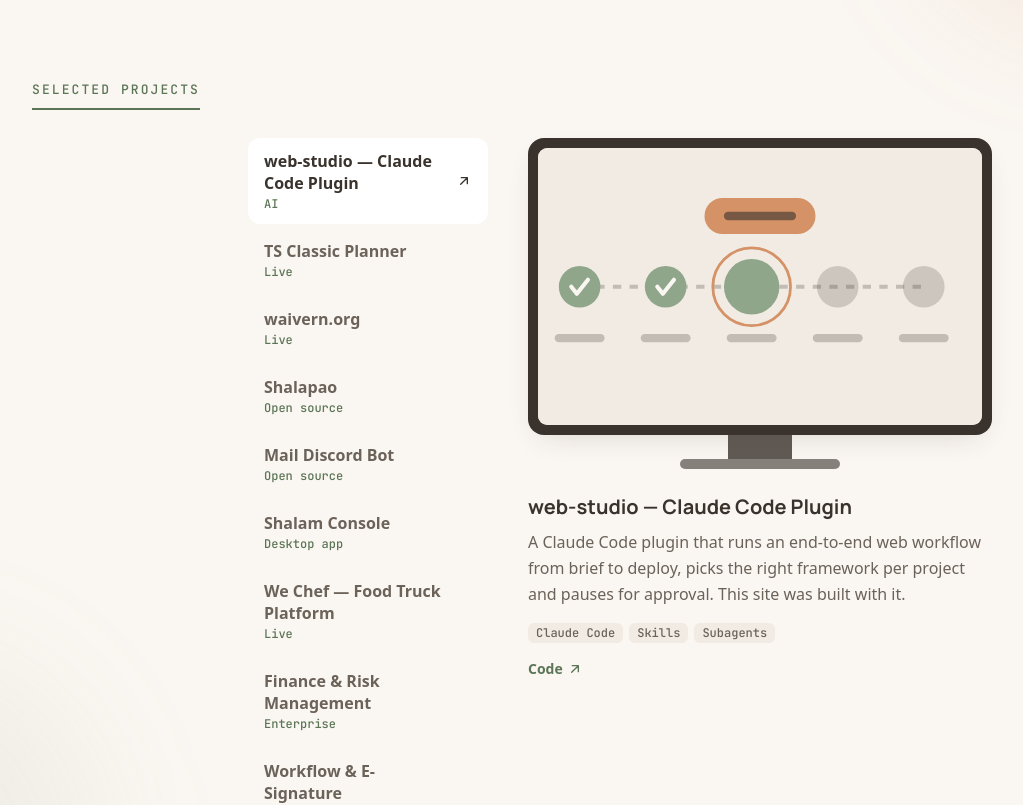
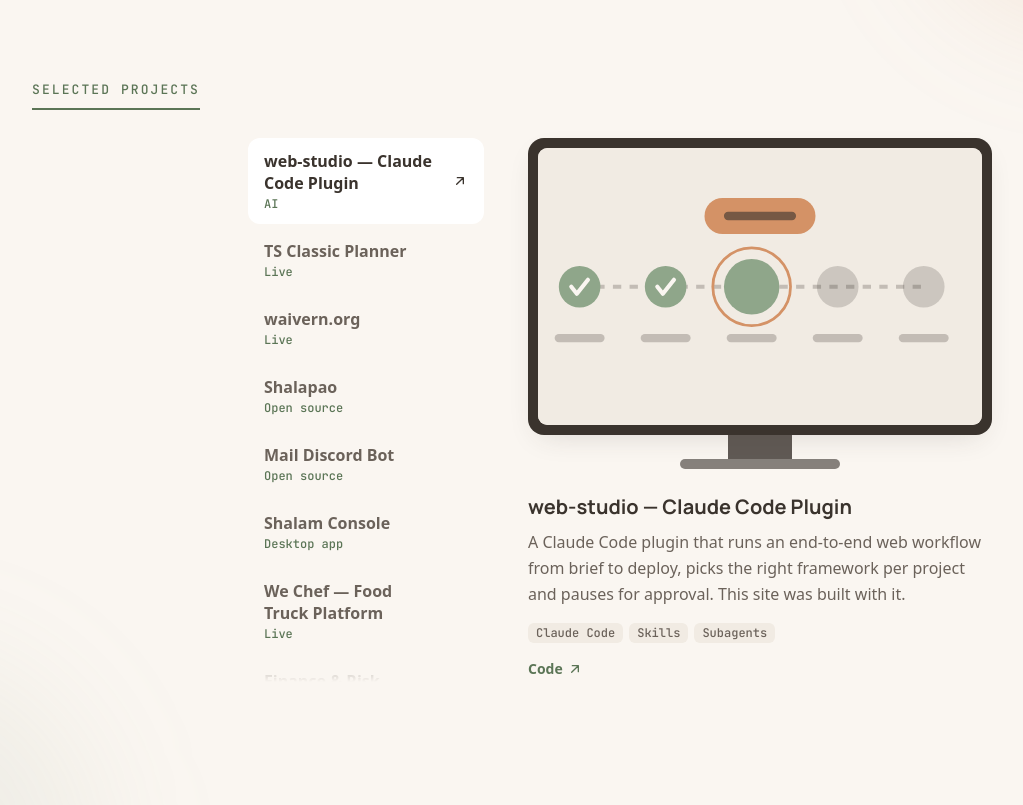
Before and after one commit to nattawai/portfolio, a React (Vite) app: page / in a window 1280 px wide. Shown: the part 1260-2065 px from the top of the page, without its empty margins (128-1151 px from the left). Built offline with nearby package versions, Linux system fonts and the light colour scheme; a web font is replaced by a local one.

Commit message:
feat(projects): scrollable project list with edge fades
Co-Authored-By: Claude Opus 5.5 <noreply@anthropic.com>

```diff
--- a/src/sections/Projects.tsx
+++ b/src/sections/Projects.tsx
@@ -1,4 +1,4 @@
-import { useRef, useState, type KeyboardEvent } from 'react'
+import { useEffect, useRef, useState, type KeyboardEvent, type WheelEvent } from 'react'
 import { useTranslation } from 'react-i18next'
 import { Section } from '../components/Section'
 import { Monitor, ProjectArt } from '../components/ProjectArt'
@@ -50,6 +50,28 @@ function Details({ p }: { p: Project }) {
 function Stage({ items }: { items: Project[] }) {
   const { t } = useTranslation()
   const [active, setActive] = useState(0)
+  // ไล่สีจางขอบบน/ล่างเมื่อยังเลื่อนต่อได้ (บอกว่ารายการยังมีอีก)
+  const [fade, setFade] = useState({ top: false, bottom: true })
+  const onScroll = (el: HTMLElement) => {
+    setFade({ top: el.scrollTop > 4, bottom: el.scrollTop + el.clientHeight < el.scrollHeight - 4 })
+  }
+  const list = useRef<HTMLDivElement>(null)
+  // วัดใหม่เมื่อขนาดเปลี่ยน (เช่น ซ่อนอยู่ตอนจอแคบ แล้วขยายจอ)
+  useEffect(() => {
+    const el = list.current
+    if (!el) return
+    const ro = new ResizeObserver(() => onScroll(el))
+    ro.observe(el)
+    return () => ro.disconnect()
+  }, [])
+  // ล้อเมาส์: ถ้ากล่องยังเลื่อนไปทางนั้นได้ → เลื่อนกล่อง (กันไม่ให้ Lenis เลื่อนทั้งหน้า)
+  // สุดกล่องแล้ว → ปล่อยให้หน้าเลื่อนต่อ ไม่ติดค้าง
+  const onWheel = (e: WheelEvent<HTMLDivElement>) => {
+    const el = e.currentTarget
+    const canDown = el.scrollTop + el.clientHeight < el.scrollHeight - 1
+    const canUp = el.scrollTop > 0
+    if ((e.deltaY > 0 && canDown) || (e.deltaY < 0 && canUp)) e.stopPropagation()
+  }
   const tabs = useRef<(HTMLButtonElement | null)[]>([])
   const p = items[active]
 
@@ -65,7 +87,20 @@ function Stage({ items }: { items: Project[] }) {
 
   return (
     <div className="hidden gap-8 md:grid md:grid-cols-[minmax(0,15rem)_1fr] lg:gap-10">
-      <div role="tablist" aria-orientation="vertical" aria-label={t('projects.title')} onKeyDown={onKey} className="flex flex-col gap-1">
+      {/* รายการยาว → เลื่อนในกล่องเอง สูงไม่เกินจอภาพ+รายละเอียด */}
+      <div
+        role="tablist"
+        aria-orientation="vertical"
+        aria-label={t('projects.title')}
+        onKeyDown={onKey}
+        onScroll={(e) => onScroll(e.currentTarget)}
+        ref={list}
+        onWheel={onWheel}
+        style={{
+          maskImage: `linear-gradient(to bottom, ${fade.top ? 'transparent' : 'black'}, black 2.5rem, black calc(100% - 2.5rem), ${fade.bottom ? 'transparent' : 'black'})`,
+        }}
+        className="scrollbar-thin flex max-h-[30rem] flex-col gap-1 overflow-y-auto pr-1 lg:max-h-[34rem]"
+      >
         {items.map((it, i) => {
           const on = i === active
           return (
--- a/src/styles/global.css
+++ b/src/styles/global.css
@@ -125,3 +125,9 @@ html:lang(en) .section-label {
     transform: none !important;
   }
 }
+
+/* แถบเลื่อนบาง ๆ สำหรับกล่องรายการผลงาน */
+@utility scrollbar-thin {
+  scrollbar-width: thin;
+  scrollbar-color: color-mix(in oklab, var(--ink-soft) 45%, transparent) transparent;
+}
```
Also changed, not shown: 1 other file (tests, documents, lock files or other folders).
